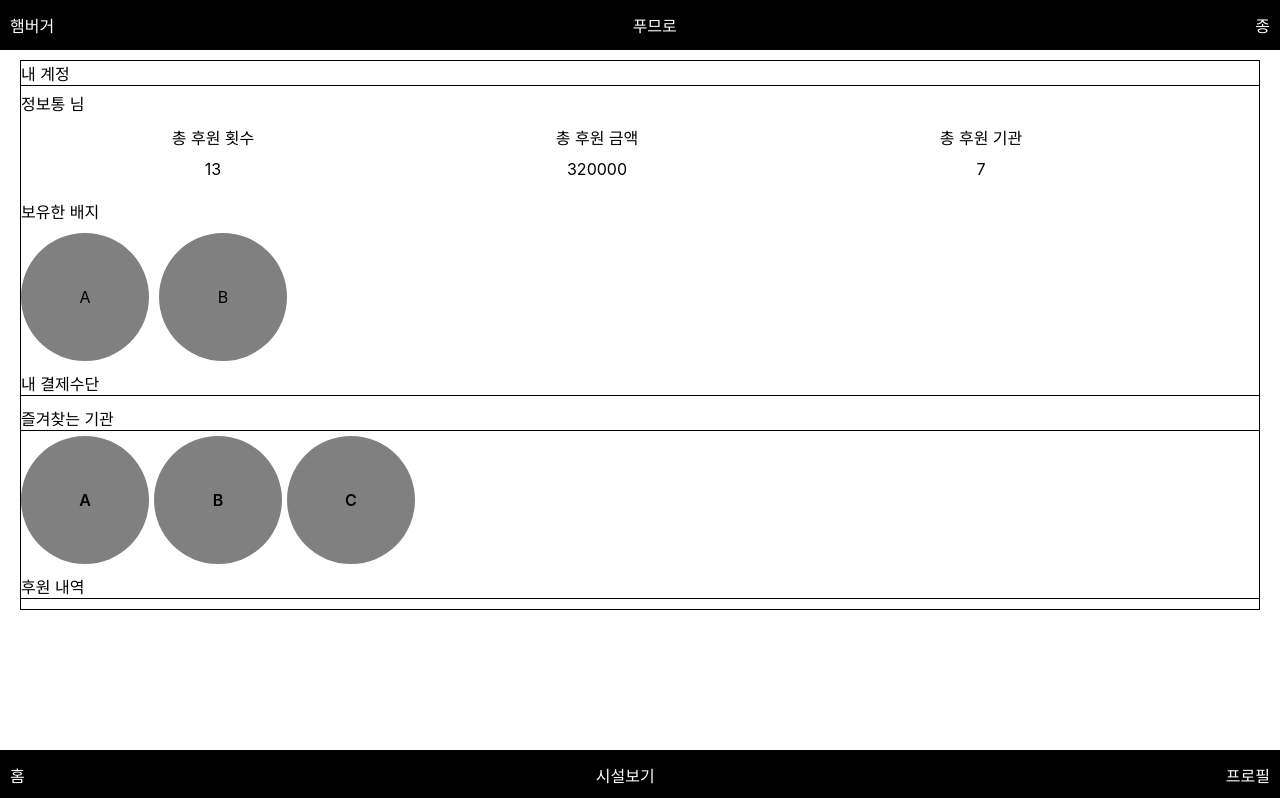
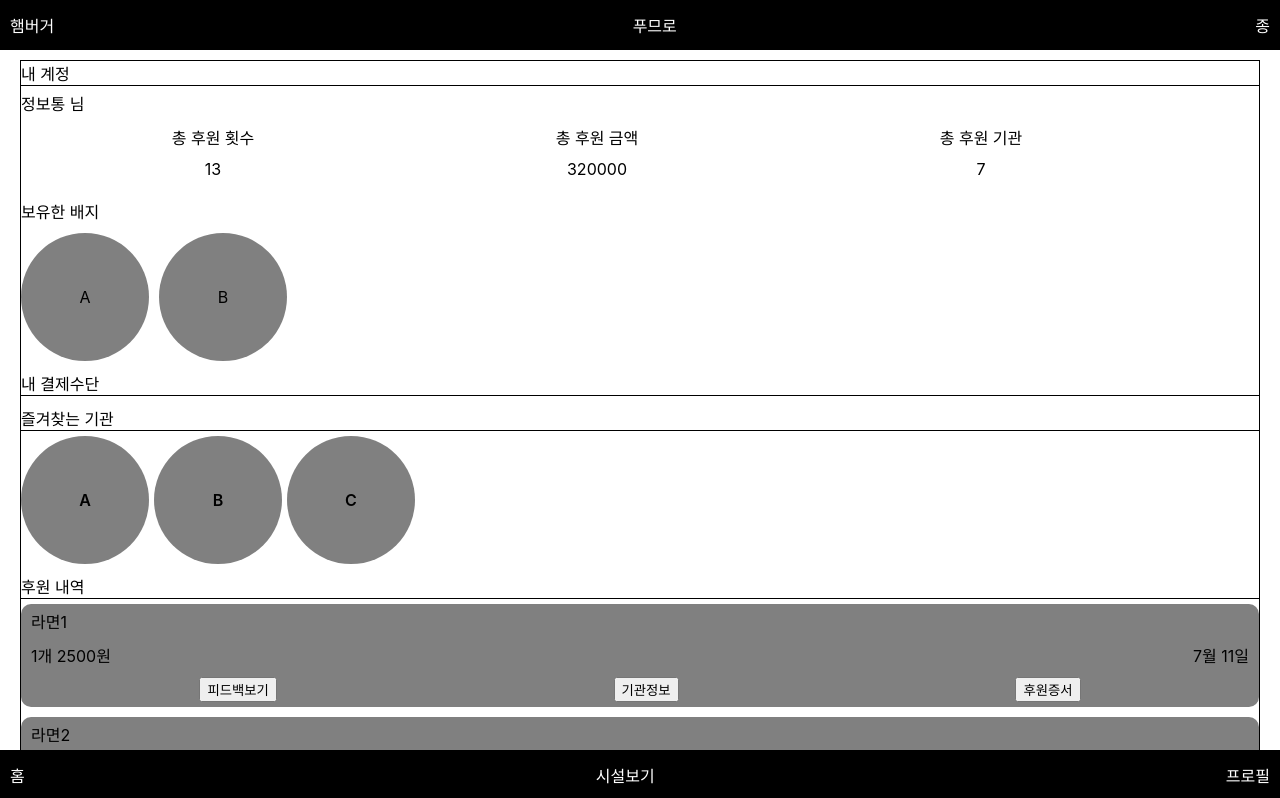
Before and after one commit to eunjung-jenny/on-gi-jong-gi, a React (Create React App) app in the folder front-app/: page /#/profile in a window 1280 px wide. Shown: the top 798 px of the page. Built offline with nearby package versions, Linux system fonts and the light colour scheme.

Commit message:
Update support details part in profile

```diff
--- /dev/null
+++ b/front-app/src/Component/SupportDetail.js
@@ -0,0 +1,51 @@
+import React from "react";
+import PropTypes from "prop-types";
+import styled from "styled-components";
+
+const Card = styled.article`
+  box-sizing: border-box;
+  background-color: grey;
+  border-radius: 10px;
+  margin-bottom: 10px;
+  padding: 5px 10px;
+`;
+
+const Title = styled.div`
+  margin-bottom: 10px;
+`;
+
+const Details = styled.div`
+  display: flex;
+  justify-content: space-between;
+  margin-bottom: 10px;
+`;
+
+const Span = styled.div``;
+
+const Buttons = styled.div`
+  display: flex;
+  justify-content: space-around;
+`;
+
+const Button = styled.button``;
+
+const SupportDetail = ({ supportDetail }) => (
+  <Card>
+    <Title>{supportDetail}</Title>
+    <Details>
+      <Span>1개 2500원</Span>
+      <Span>7월 11일</Span>
+    </Details>
+    <Buttons>
+      <Button>피드백보기</Button>
+      <Button>기관정보</Button>
+      <Button>후원증서</Button>
+    </Buttons>
+  </Card>
+);
+
+SupportDetail.propTypes = {
+  supportDetail: PropTypes.string.isRequired,
+};
+
+export default SupportDetail;
--- a/front-app/src/Route/Profile/ProfileContainer.js
+++ b/front-app/src/Route/Profile/ProfileContainer.js
@@ -23,7 +23,7 @@ export default class extends Component {
                 badges: ["A", "B"],
                 paymentMethods: ["A"],
                 myOrganizations: ["A", "B", "C"],
-                supporDetails: ["라면1", "라면2", "생수"],
+                supportDetails: ["라면1", "라면2", "생수"],
               },
             }),
           1000
--- a/front-app/src/Route/Profile/ProfilePresenter.js
+++ b/front-app/src/Route/Profile/ProfilePresenter.js
@@ -2,6 +2,7 @@ import React from "react";
 import PropTypes from "prop-types";
 import styled from "styled-components";
 import AccountDetail from "../../Component/AccountDetail";
+import SupportDetail from "../../Component/SupportDetail";
 
 const Container = styled.main`
   margin: 10px 20px;
@@ -67,6 +68,9 @@ const ProfilePresenter = ({ user, loading, error }) => (
         </Section>
         <Section>
           <Title>후원 내역</Title>
+          {user.supportDetails.map((supportDetail, idx) => (
+            <SupportDetail key={idx} supportDetail={supportDetail} />
+          ))}
         </Section>
       </>
     )}
```
